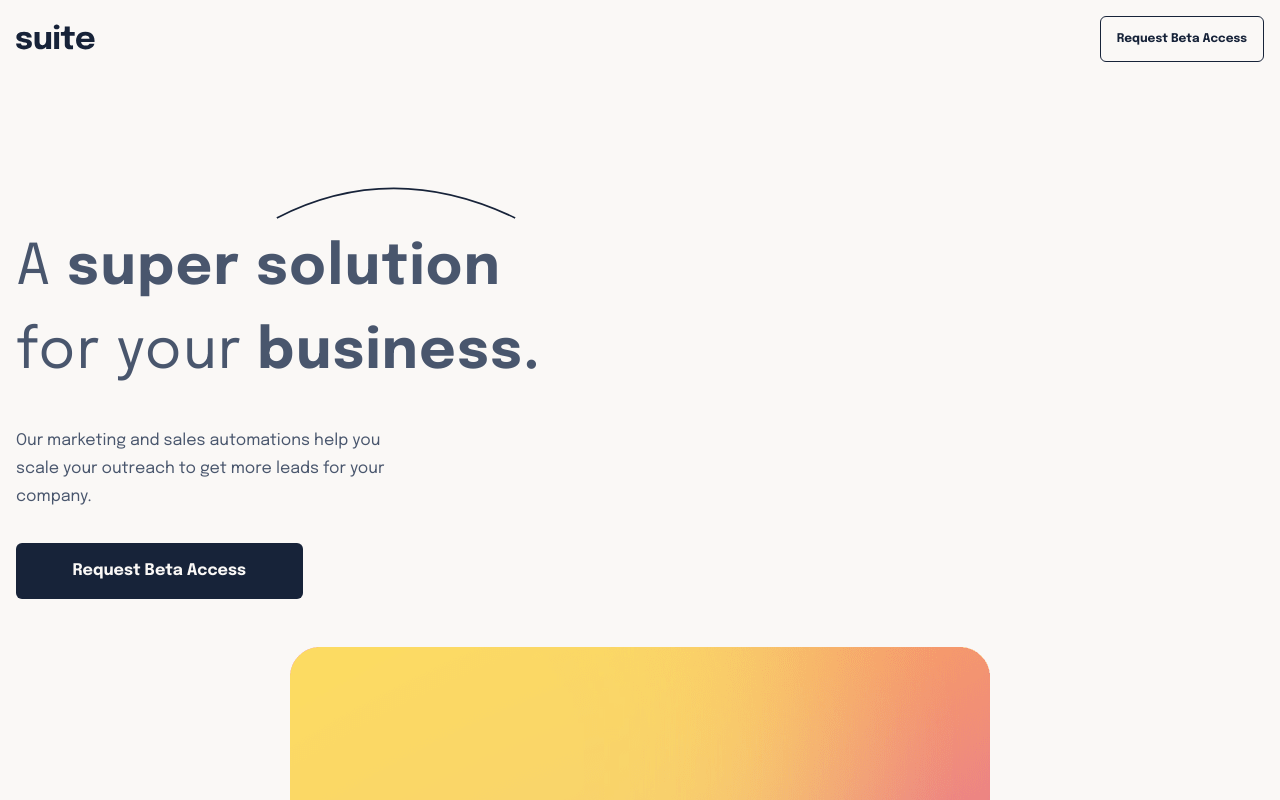
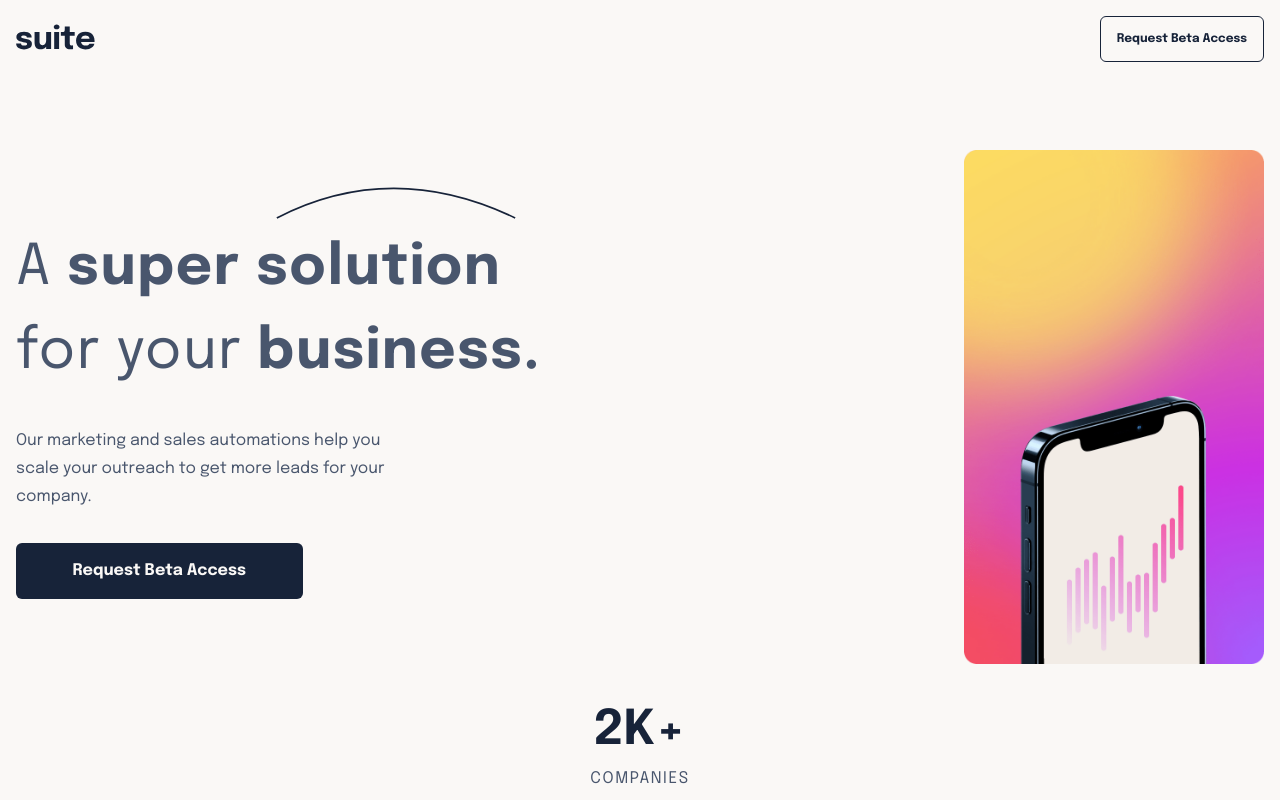
Before and after one commit to mdubelbeis/suite-landing-page, a React (Create React App) app: page / in a window 1280 px wide. Shown: the top 800 px of the page. Built offline with nearby package versions, Linux system fonts and the light colour scheme.

Commit message:
styled for tablet

```diff
--- a/src/components/Image.component.js
+++ b/src/components/Image.component.js
@@ -31,7 +31,7 @@ const Image = () => {
   }, [windowWidth]);
 
   return (
-    <div className="flex justify-center px-4">
+    <div className="flex justify-center px-4 md:absolute md:right-4 md:top-[150px] md:-z-10 md:h-[482px] md:w-[300px] md:px-0 md:block">
       <img src={image} alt="logo" />
     </div>
   );
```
